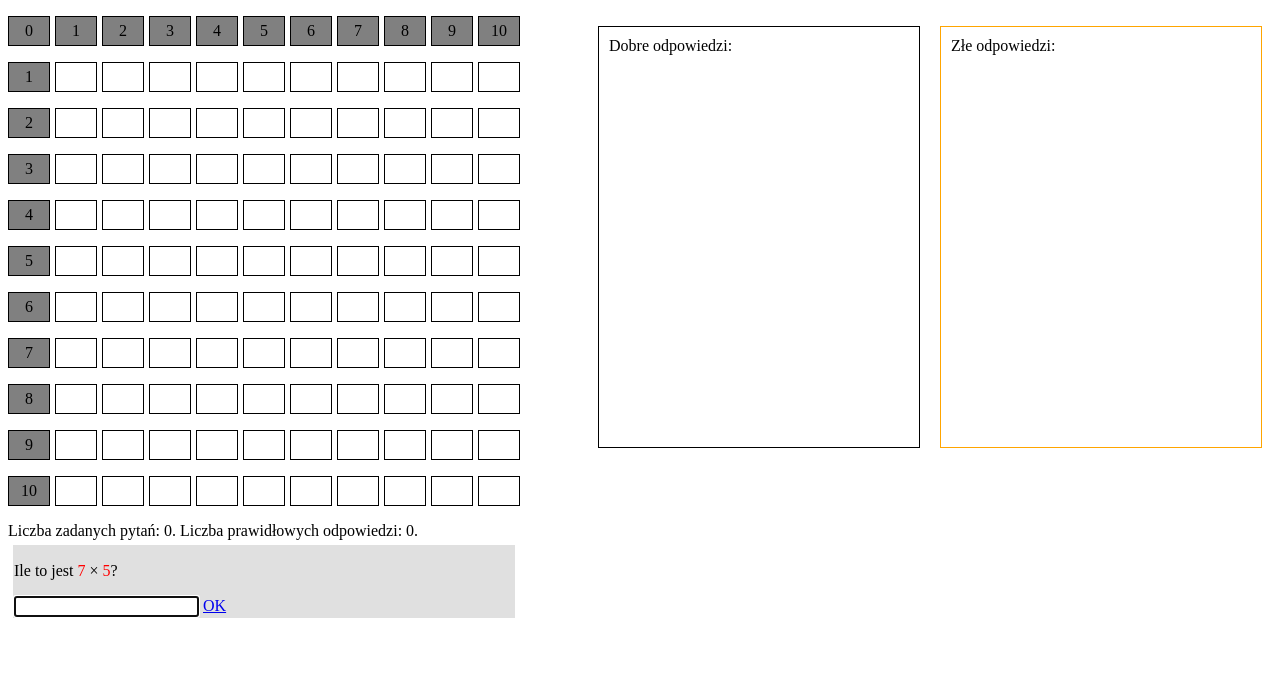
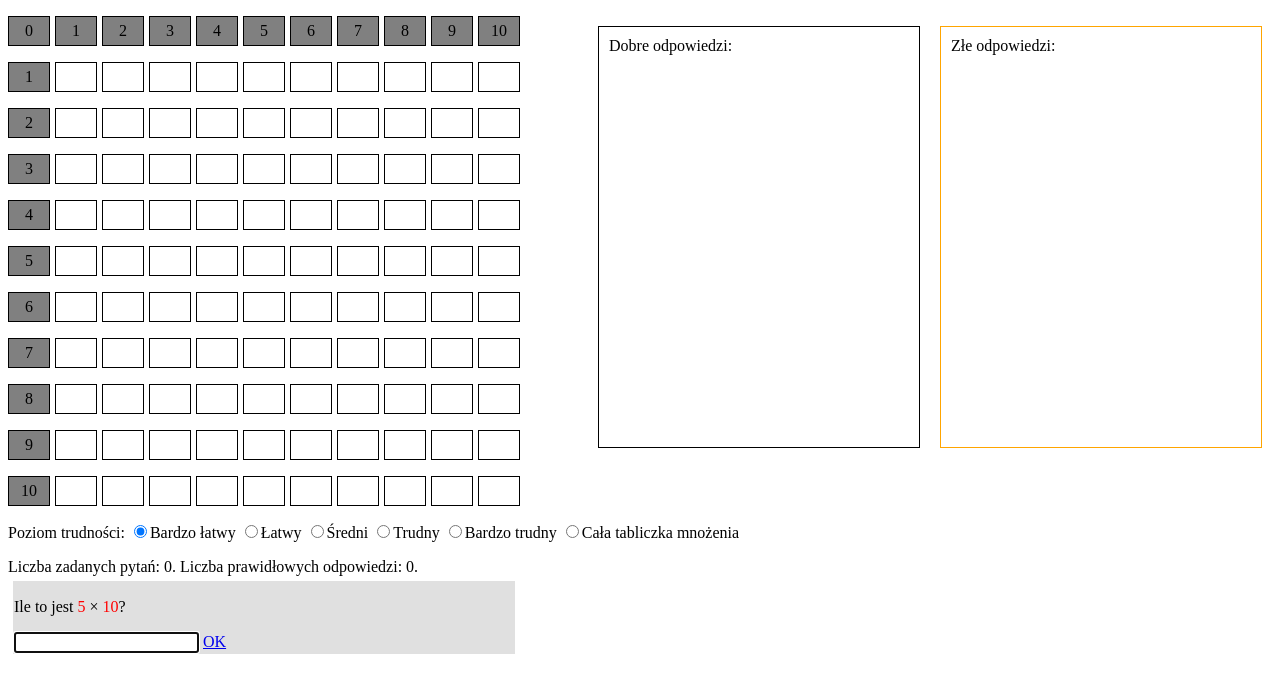
Before and after one commit to SebastianCelejewski/multiplication_table, a plain HTML site: page index.html in a window 1280 px wide. Drawn offline with Linux system fonts and the light colour scheme.

Commit message:
Introducing difficulty levels

```diff
--- a/index.html
+++ b/index.html
@@ -50,6 +50,8 @@
         var data = []
         var validAnswers = 0;
         var allAnswers = 0;
+        var difficulty = 1;
+
         for (var i = 0; i < 10; i++) {
             data[i] = []
             for (var j = 0; j < 10; j++) {
@@ -59,6 +61,7 @@
 
         function run() {
             renderTable();
+            updateRadioButtons();
             askQuestion();
         }
 
@@ -128,9 +131,29 @@
             document.getElementById("summary").innerHTML = "Liczba zadanych pytań: " + allAnswers + ". Liczba prawidłowych odpowiedzi: " + validAnswers + ".";
         }
 
+        var numberPerLevel = [
+            [1, 10],
+            [1, 2, 10],
+            [1, 2, 3, 5, 10],
+            [1, 2, 3, 4, 5, 10],
+            [1, 2, 3, 4, 5, 8, 9, 10],
+            [1, 2, 3, 4, 5, 6, 7, 8, 9, 10]
+            ];
+
+        function pickANumber() {
+            return number;
+        }
+
         function askQuestion() {
-            var x = Math.floor(Math.random() * 10 + 1)
-            var y = Math.floor(Math.random() * 10 + 1)
+            var availableNumbers = numberPerLevel[difficulty-1];
+            var x = availableNumbers[Math.floor(Math.random() * (availableNumbers.length))];
+            var y = Math.floor(Math.random() * 10 + 1);
+
+            if (Math.random() > 0.5) {
+                var z = x;
+                x = y;
+                y = z;
+            }
 
             document.getElementById("x").innerHTML = x
             document.getElementById("y").innerHTML = y
@@ -166,12 +189,38 @@
             renderTable();
             askQuestion();
         }
+
+        function setLevel(level) {
+            difficulty = level;
+            updateRadioButtons();
+        }
+
+        function updateRadioButtons() {
+            for (var i = 1; i <= 6; i++) {
+                var radioButton = document.getElementById("level" + i);
+                if (i == difficulty) {
+                    radioButton.checked = true;
+                } else {
+                    radioButton.checked = false;
+                }
+            }
+        }
     </script>
 </head>
 <body onload="run();">
     <div id="invalidAnswers" class="history">Złe odpowiedzi:<br/></div>
     <div id="validAnswers" class="history">Dobre odpowiedzi:<br/></div>
     <div id="table"></div>
+    <div id="settings">
+        <p>Poziom trudności:
+        <input id="level1" type="radio" value="1" onclick="setLevel(1);">Bardzo łatwy</input>
+        <input id="level2" type="radio" value="2" onclick="setLevel(2);">Łatwy</input>
+        <input id="level3" type="radio" value="3" onclick="setLevel(3);">Średni</input>
+        <input id="level4" type="radio" value="4" onclick="setLevel(4);">Trudny</input>
+        <input id="level5" type="radio" value="5" onclick="setLevel(5);">Bardzo trudny</input>
+        <input id="level6" type="radio" value="6" onclick="setLevel(6);">Cała tabliczka mnożenia</input>
+        </p>
+    </div>
     <div id="summary"></div>
     <div id="question">
         <p><span id="feedback"></span></p>
```
